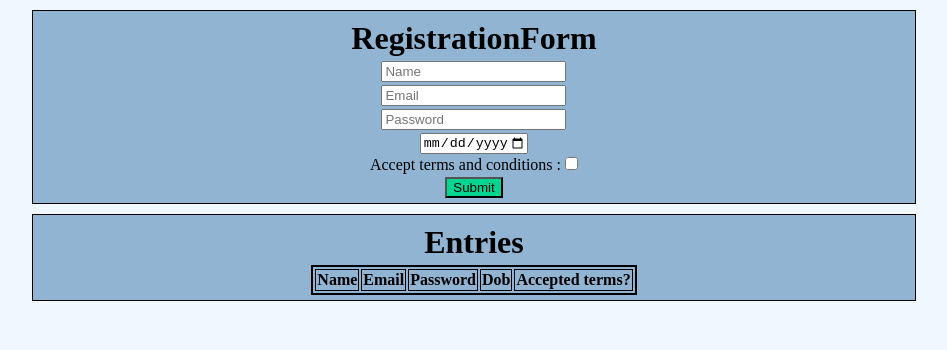
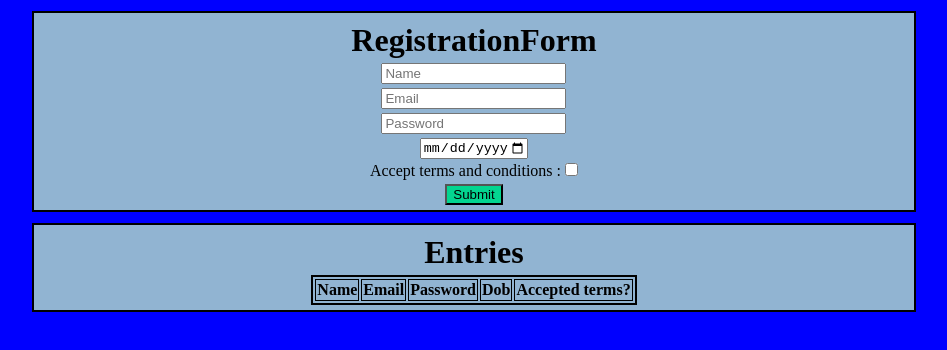
Before and after one commit to chethanadonthireddy/wd101, a plain HTML site: page index.html in a window 1280 px wide. Shown: the whole page, without its empty margins (166-1113 px from the left). Drawn offline with Linux system fonts and the light colour scheme.

Commit message:
Update index.css

```diff
--- a/index.css
+++ b/index.css
@@ -1,5 +1,5 @@
 body {
-    background-color: aliceblue;
+    background-color: blue;
 }
 
 h1 {
@@ -14,8 +14,8 @@ h1 {
 
 .parts {
     margin: auto;
-    margin-top: 10px;
-    border: 1px solid;
+    margin-top: 11px;
+    border: 2px solid;
     padding: 5px;
     background-color: rgb(145, 180, 210);
 }
@@ -23,7 +23,7 @@ h1 {
 .block {
     display: block;
     margin: auto;
-    margin-top: 3px;
+    margin-top: 4px;
 }
 
 .table {
@@ -38,7 +38,7 @@ h1 {
 
 .float {
     margin: auto;
-    margin-top: 3px;
+    margin-top: 4px;
 }
 
 .form {
```
